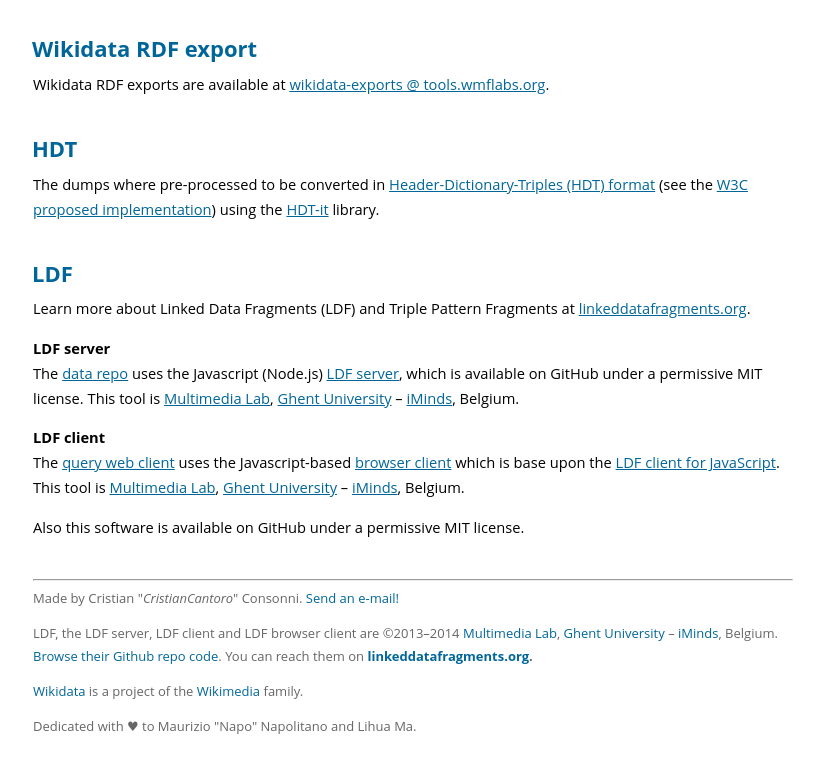
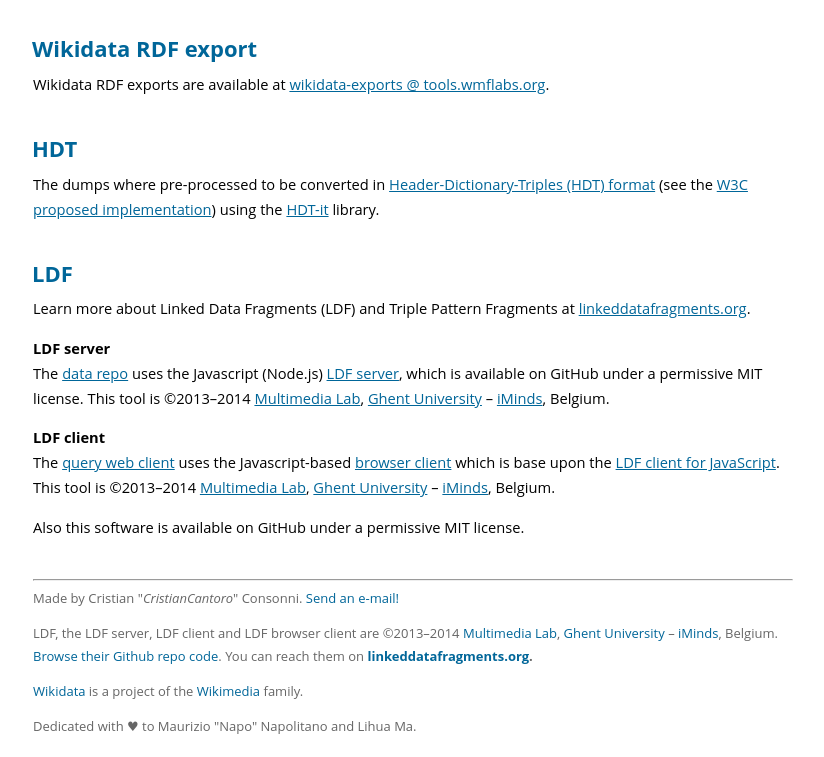
Before and after one commit to CristianCantoro/wikidataldf, a plain HTML site: page more.html in a window 1280 px wide. Shown: the part 185-942 px from the top of the page, without its empty margins (227-1051 px from the left). Drawn offline with Linux system fonts and the light colour scheme.

Commit message:
Add copyright info

```diff
--- a/more.html
+++ b/more.html
@@ -47,12 +47,12 @@
 
       <h3 id="server">LDF server</h3>
         <p>
-          The <a href="http://data.wikidataldf.com" target="_blank">data repo</a> uses the Javascript (Node.js) <a href="https://github.com/LinkedDataFragments/Server.js" target="_blank">LDF server</a>, which is available on GitHub under a permissive MIT license. This tool is <a href="http://multimedialab.elis.ugent.be/" target="_blank">Multimedia Lab</a>, <a href="http://www.ugent.be/" target="_blank">Ghent University</a> – <a href="http://www.iminds.be/" target="_blank">iMinds</a>, Belgium.
+          The <a href="http://data.wikidataldf.com" target="_blank">data repo</a> uses the Javascript (Node.js) <a href="https://github.com/LinkedDataFragments/Server.js" target="_blank">LDF server</a>, which is available on GitHub under a permissive MIT license. This tool is ©2013–2014 <a href="http://multimedialab.elis.ugent.be/" target="_blank">Multimedia Lab</a>, <a href="http://www.ugent.be/" target="_blank">Ghent University</a> – <a href="http://www.iminds.be/" target="_blank">iMinds</a>, Belgium.
         </p>
 
       <h3 id="client">LDF client</h3>
         <p>
-          The <a href="http://data.wikidataldf.com" target="_blank">query web client</a> uses the Javascript-based <a href="https://github.com/LinkedDataFragments/Browser.js" target="_blank">browser client</a> which is base upon the <a href="https://github.com/LinkedDataFragments/Client.js" target="_blank">LDF client for JavaScript</a>. This tool is <a href="http://multimedialab.elis.ugent.be/" target="_blank">Multimedia Lab</a>, <a href="http://www.ugent.be/" target="_blank">Ghent University</a> – <a href="http://www.iminds.be/" target="_blank">iMinds</a>, Belgium.
+          The <a href="http://data.wikidataldf.com" target="_blank">query web client</a> uses the Javascript-based <a href="https://github.com/LinkedDataFragments/Browser.js" target="_blank">browser client</a> which is base upon the <a href="https://github.com/LinkedDataFragments/Client.js" target="_blank">LDF client for JavaScript</a>. This tool is ©2013–2014 <a href="http://multimedialab.elis.ugent.be/" target="_blank">Multimedia Lab</a>, <a href="http://www.ugent.be/" target="_blank">Ghent University</a> – <a href="http://www.iminds.be/" target="_blank">iMinds</a>, Belgium.
         </p>
 
         <p>
```
